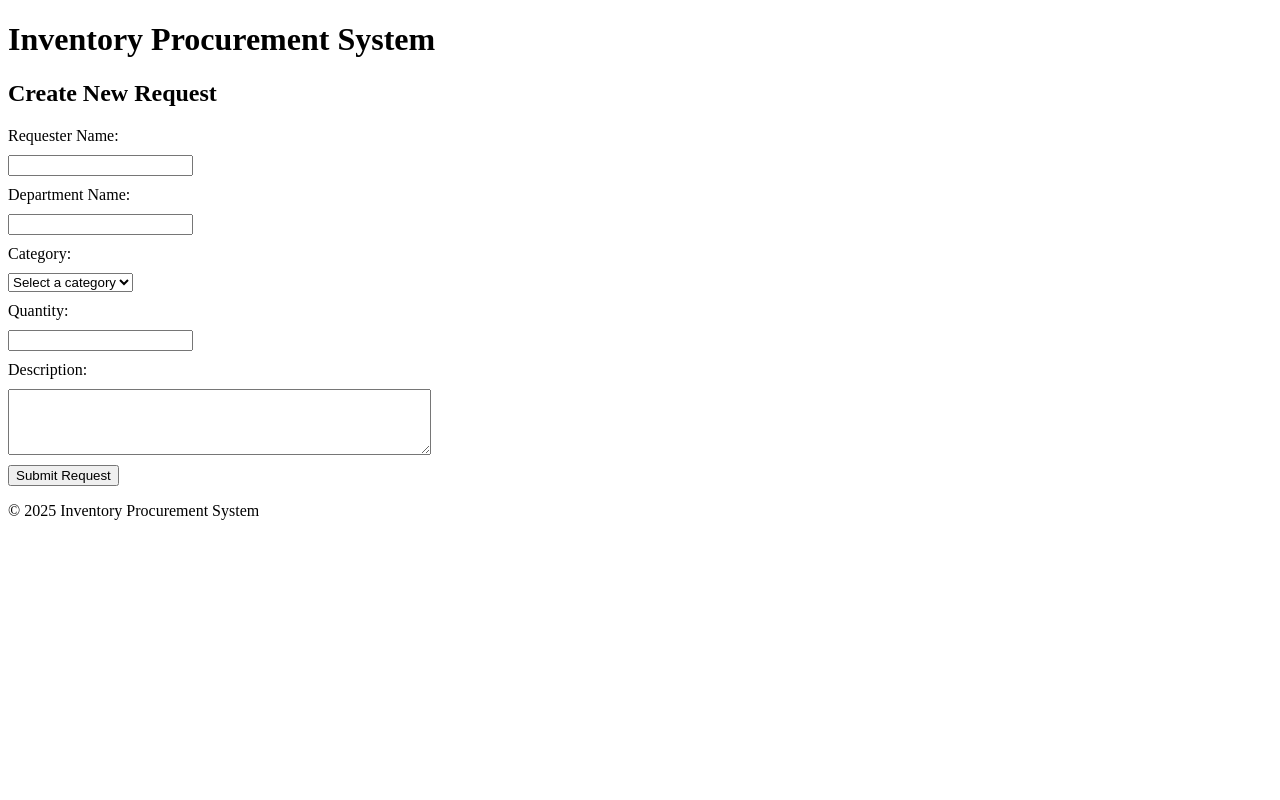
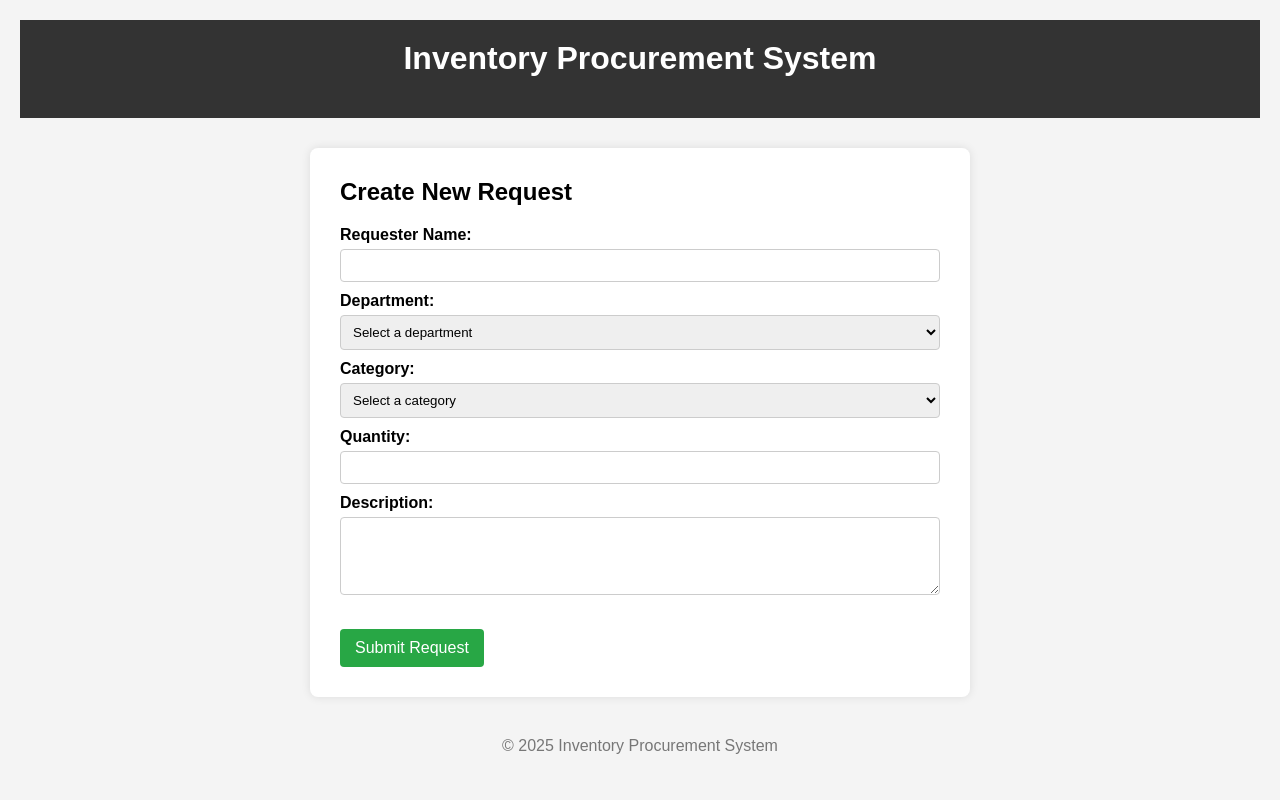
Before and after one commit to nihala45/Inventory-Procurement-System, a Django app: page / in a window 1280 px wide. Run offline with Django 5.2, Linux system fonts and the light colour scheme; data comes from the database, SQL or seed files in the repository.

Commit message:
department details

```diff
--- a/core/models.py
+++ b/core/models.py
@@ -4,6 +4,7 @@ from django.contrib.auth.models import User
 class Department(models.Model):
     name = models.CharField(max_length=100)
     budget = models.DecimalField(max_digits=12, decimal_places=2)
+
 
 
     def __str__(self):
@@ -54,20 +55,35 @@ STATUS_CHOICES = [
 ]
 
 class ProcurementRequest(models.Model):
-    requester = models.ForeignKey(User, on_delete=models.CASCADE, related_name='requests')
+    requester = models.CharField(max_length=100)
     department = models.ForeignKey(Department, on_delete=models.CASCADE)
     category = models.CharField(max_length=50, choices=CATEGORY_CHOICES)
-    equipment = models.ForeignKey(ITEquipmentDetails, on_delete=models.CASCADE, null=True, blank=True)
+
+    it_equipment = models.ForeignKey(ITEquipmentDetails, on_delete=models.SET_NULL, null=True, blank=True)
+    office_supply = models.ForeignKey(OfficeSupplyDetails, on_delete=models.SET_NULL, null=True, blank=True)
+
     quantity = models.IntegerField()
     total_cost = models.DecimalField(max_digits=12, decimal_places=2, blank=True)
     description = models.TextField(blank=True)
     status = models.CharField(max_length=50, choices=STATUS_CHOICES, default='Pending Department Approval')
     submitted_at = models.DateTimeField(auto_now_add=True)
 
-
     def save(self, *args, **kwargs):
-        self.total_cost = self.quantity * self.cost_per_item
+        if self.category == 'IT Equipment' and self.it_equipment:
+            self.total_cost = int(self.quantity) * self.it_equipment.cost_per_item
+        elif self.category == 'Office Supplies' and self.office_supply:
+            self.total_cost = int(self.quantity) * self.office_supply.cost_per_item
+        else:
+            self.total_cost = 0
         super().save(*args, **kwargs)
 
     def __str__(self):
-        return f"{self.item_name} - {self.status}"
+        # requester is already a string, so just use it directly:
+        return f"{self.requester} - {self.category} - {self.status}"
+
+    def get_equipment_name(self):
+        if self.category == 'IT Equipment' and self.it_equipment:
+            return self.it_equipment.name
+        elif self.category == 'Office Supplies' and self.office_supply:
+            return self.office_supply.name
+        return "No Equipment"
--- a/core/templates/form.html
+++ b/core/templates/form.html
@@ -5,9 +5,74 @@
     <meta name="viewport" content="width=device-width, initial-scale=1.0" />
     <title>Create New Request</title>
     <style>
-        label, input, select, textarea {
-            display: block;
+        body {
+            font-family: Arial, sans-serif;
+            background-color: #f4f4f4;
+            padding: 20px;
+            margin: 0;
+        }
+
+        header {
+            background-color: #333;
+            color: white;
+            padding: 20px;
+            text-align: center;
+        }
+
+        main {
+            background-color: white;
+            max-width: 600px;
+            margin: 30px auto;
+            padding: 30px;
+            box-shadow: 0 0 10px rgba(0, 0, 0, 0.1);
+            border-radius: 8px;
+        }
+
+        h1, h2 {
+            margin-top: 0;
+        }
+
+        form label {
+            font-weight: bold;
+            margin-top: 15px;
+        }
+
+        input[type="text"],
+        input[type="number"],
+        select,
+        textarea {
+            width: 100%;
+            padding: 8px;
+            margin-top: 5px;
             margin-bottom: 10px;
+            border: 1px solid #ccc;
+            border-radius: 4px;
+            box-sizing: border-box;
+        }
+
+        button[type="submit"] {
+            background-color: #28a745;
+            color: white;
+            padding: 10px 15px;
+            border: none;
+            border-radius: 4px;
+            cursor: pointer;
+            font-size: 16px;
+            margin-top: 20px;
+        }
+
+        button[type="submit"]:hover {
+            background-color: #218838;
+        }
+
+        footer {
+            text-align: center;
+            margin-top: 40px;
+            color: #777;
+        }
+
+        #equipment-container {
+            display: none;
         }
     </style>
 </head>
@@ -20,14 +85,19 @@
 <main>
     <h2>Create New Request</h2>
 
-    <form method="post">
+    <form method="post" action="{% url 'create_procurement' %}">
         {% csrf_token %}
 
         <label for="requester_name">Requester Name:</label>
         <input type="text" id="requester_name" name="requester_name" required>
 
-        <label for="department">Department Name:</label>
-        <input type="text" id="department" name="department" required>
+        <label for="department">Department:</label>
+        <select id="department" name="department" required>
+            <option value="">Select a department</option>
+            {% for dept in departments %}
+                <option value="{{ dept.id }}">{{ dept.name }}</option>
+            {% endfor %}
+        </select>
 
         <label for="category">Category:</label>
         <select id="category" name="category" required>
@@ -36,7 +106,7 @@
             <option value="Office Supply">Office Supply</option>
         </select>
 
-        <div id="equipment-container" style="display:none;">
+        <div id="equipment-container">
             <label for="equipment">Select Product:</label>
             <select id="equipment" name="equipment" required>
                 <option value="">Select a product</option>
--- a/core/urls.py
+++ b/core/urls.py
@@ -4,4 +4,9 @@ from . import views
 urlpatterns = [
     path('',views.home, name='home'),
     path('get-products/', views.get_products, name='get_products'),
+    path('create_procurement/', views.create_procurement, name='create_procurement'),
+    path('view_departments/', views.view_departments, name='view_departments'),
+    path('department_details/<int:dep_id>/', views.department_details, name='department_details'),
+    path('update-status/<int:request_id>/', views.update_status, name='update_status'),
+
 ]
--- a/core/views.py
+++ b/core/views.py
@@ -1,10 +1,19 @@
-from django.shortcuts import render
-from .models import ITEquipmentDetails, OfficeSupplyDetails
+from django.shortcuts import render, redirect, get_object_or_404
+from .models import ITEquipmentDetails, OfficeSupplyDetails, Department, ProcurementRequest
 from django.http import JsonResponse
+from django.http import Http404
 # Create your views here.
 
 def home(request):
-    return render(request, 'form.html')
+    departments = Department.objects.all()
+    context = {
+        'departments': departments
+    }
+
+
+    return render(request, 'form.html', context)
+
+
 
 def get_products(request):
     category = request.GET.get('category')
@@ -16,3 +25,100 @@ def get_products(request):
         products = list(OfficeSupplyDetails.objects.all().values('id', 'name'))
 
     return JsonResponse({'products': products})
+
+
+
+def create_procurement(request):
+    if request.method == 'POST':
+        requester_name = request.POST.get('requester_name')
+        print(requester_name, 'Hellooohhhhhhhhhhhhhhhhh')
+
+        department_id = request.POST.get('department')
+        print(department_id,'this the department')
+        category = request.POST.get('category')
+        print(category,'category management simple',)
+        quantity = request.POST.get('quantity')
+        print(quantity,'quantity management simple',)
+
+        description = request.POST.get('description')
+        print(description,'description management')
+
+        equipment_id = request.POST.get('equipment')
+        print(equipment_id,'this is the equiment id u got')
+
+
+        department = Department.objects.get(id=department_id)
+
+        if category == 'IT Equipment':
+            equipment = ITEquipmentDetails.objects.get(id=equipment_id)
+            print(equipment,'iiiiiiiiiiiiiiiiit equitmemt')
+        elif category == 'Office Supply':
+            equipment = OfficeSupplyDetails.objects.get(id=equipment_id)
+            print(equipment,'ooooooooooyou got this equipemnt')
+        else:
+            equipment = None
+
+
+        if equipment:
+            if category == 'IT Equipment':
+                total_cost = int(quantity) * equipment.cost_per_item
+                print(total_cost,'iiiiiiiiiiiii')
+            elif category == 'Office Supply':
+                total_cost = int(quantity) * equipment.cost_per_item
+                print(total_cost,'Ooooooooooooooooooo')
+        else:
+            total_cost = 0
+
+
+        procurement_request = ProcurementRequest(
+            requester=requester_name,
+            department=department,
+            category=category,
+            quantity=quantity,
+            total_cost=total_cost,
+            description=description,
+        )
+
+        if category == 'IT Equipment':
+            procurement_request.it_equipment = equipment
+        elif category == 'Office Supply':
+            procurement_request.office_supply = equipment
+
+        procurement_request.save()
+
+        return redirect('home')
+
+    return render(request, 'create_procurement.html')
+
+def view_departments(request):
+    departments = Department.objects.all()
+    context = {
+        'departments': departments
+    }
+    return render(request, 'departments.html', context)
+
+def department_details(request, dep_id):
+    department = Department.objects.filter(id = dep_id).first()
+    if not department:
+        raise Http404('Department not found')
+
+    ProcurementRequest_request = ProcurementRequest.objects.filter(department=department)
+    print(ProcurementRequest_request,'ssssssssssssssssssssssssss')
+    context = {
+        'department': department,
+        'procurement_requests': ProcurementRequest_request
+    }
+
+    return render(request, 'department_details.html', context)
+
+
+def update_status(request, request_id):
+
+    procurement_request = get_object_or_404(ProcurementRequest, id=request_id)
+
+    if request.method == 'POST':
+        new_status = request.POST.get('status')
+        if new_status:
+            procurement_request.status = new_status
+            procurement_request.save()
+            return redirect('department_details', department_id=ProcurementRequest.department.id)
```
Also changed, not shown: core/templates/department_details.html (added, +179 -0 lines), core/templates/departments.html (added, +92 -0 lines), core/admin.py (line endings or trailing spaces), core/migrations/0010_remove_procurementrequest_equipment_and_more.py (added), core/migrations/0011_alter_procurementrequest_requester.py (added), db.sqlite3.
